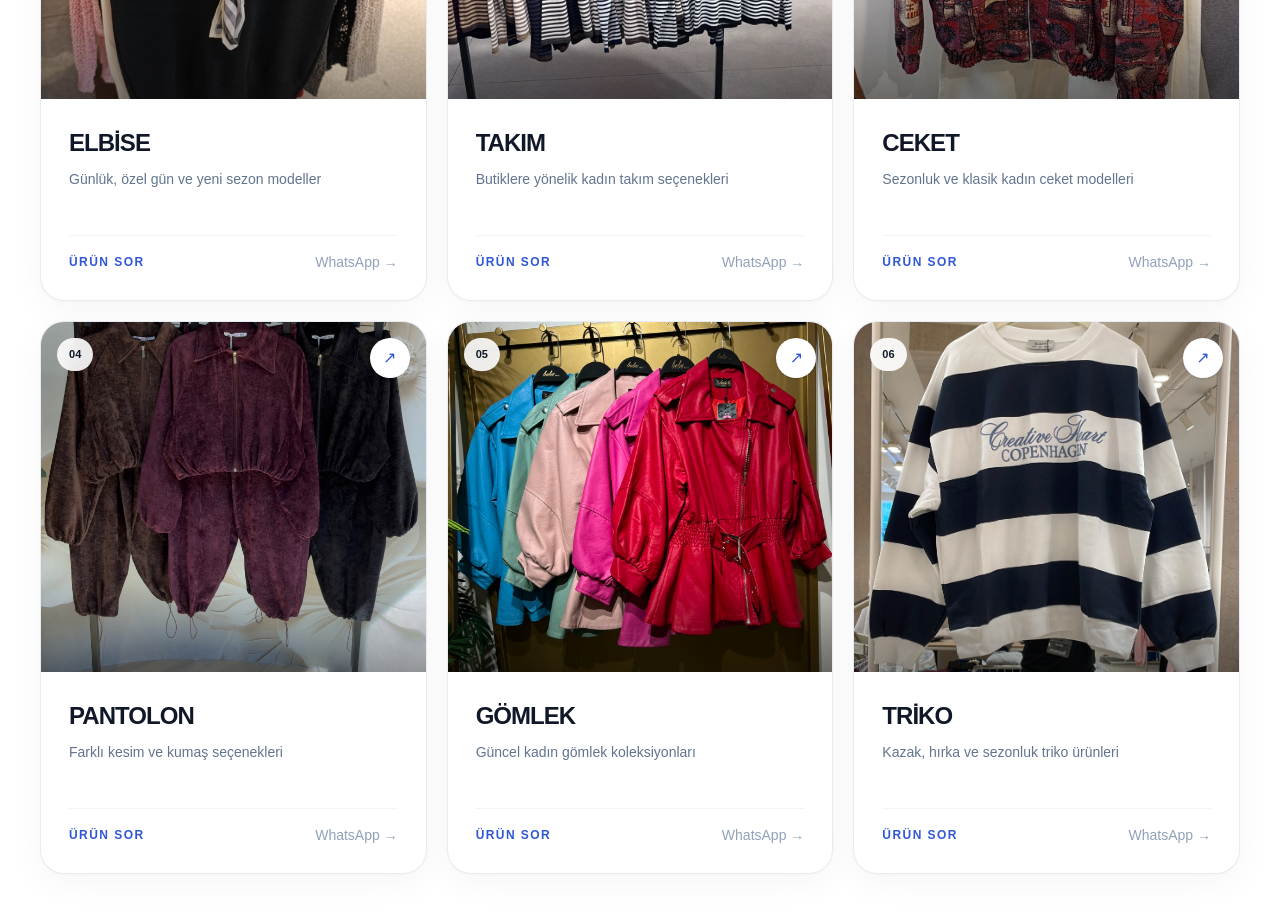
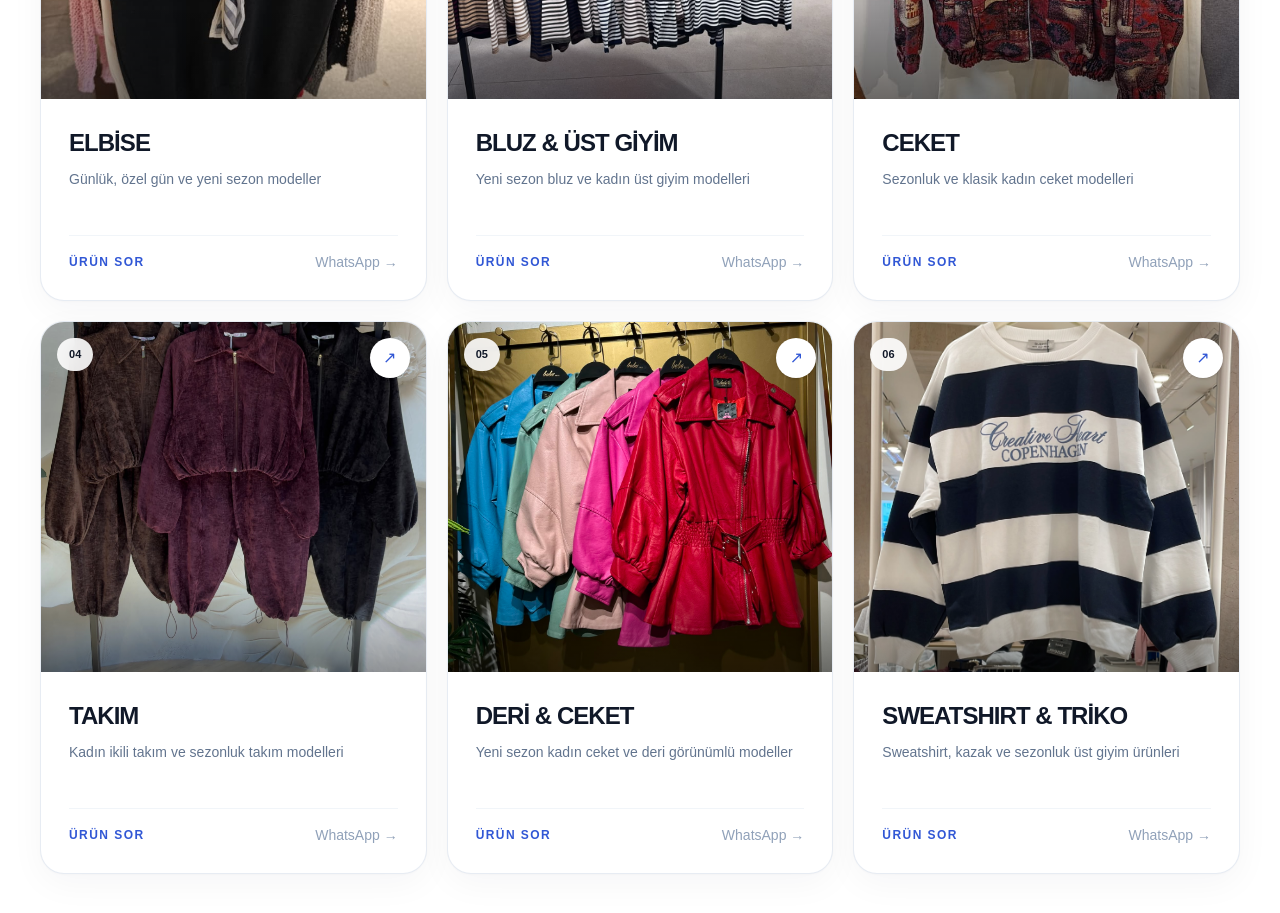
Before and after one commit to Dogukanboltul/kadingiyimtedarik, a Next.js app: page / in a window 1280 px wide. Shown: the part 1560-2473 px from the top of the page. Built offline with nearby package versions, Linux system fonts and the light colour scheme.

Commit message:
Urun kartlari gorsellere gore duzenlendi

```diff
--- a/app/page.tsx
+++ b/app/page.tsx
@@ -6,11 +6,11 @@ const photoWhatsapp =
 
 const categories = [
   ["ELBİSE", "Günlük, özel gün ve yeni sezon modeller", "/images/bisou.jpeg"],
-  ["TAKIM", "Butiklere yönelik kadın takım seçenekleri", "/images/toptankadingiyimmodel.jpeg"],
+  ["BLUZ & ÜST GİYİM", "Yeni sezon bluz ve kadın üst giyim modelleri", "/images/toptankadingiyimmodel.jpeg"],
   ["CEKET", "Sezonluk ve klasik kadın ceket modelleri", "/images/toptanceket.jpeg"],
-  ["PANTOLON", "Farklı kesim ve kumaş seçenekleri", "/images/model.jpeg"],
-  ["GÖMLEK", "Güncel kadın gömlek koleksiyonları", "/images/merterkoleksiyon.jpeg"],
-  ["TRİKO", "Kazak, hırka ve sezonluk triko ürünleri", "/images/kadinkazak.jpeg"],
+  ["TAKIM", "Kadın ikili takım ve sezonluk takım modelleri", "/images/model.jpeg"],
+  ["DERİ & CEKET", "Yeni sezon kadın ceket ve deri görünümlü modeller", "/images/merterkoleksiyon.jpeg"],
+  ["SWEATSHIRT & TRİKO", "Sweatshirt, kazak ve sezonluk üst giyim ürünleri", "/images/kadinkazak.jpeg"],
 ];
 
 export default function Home() {
```
